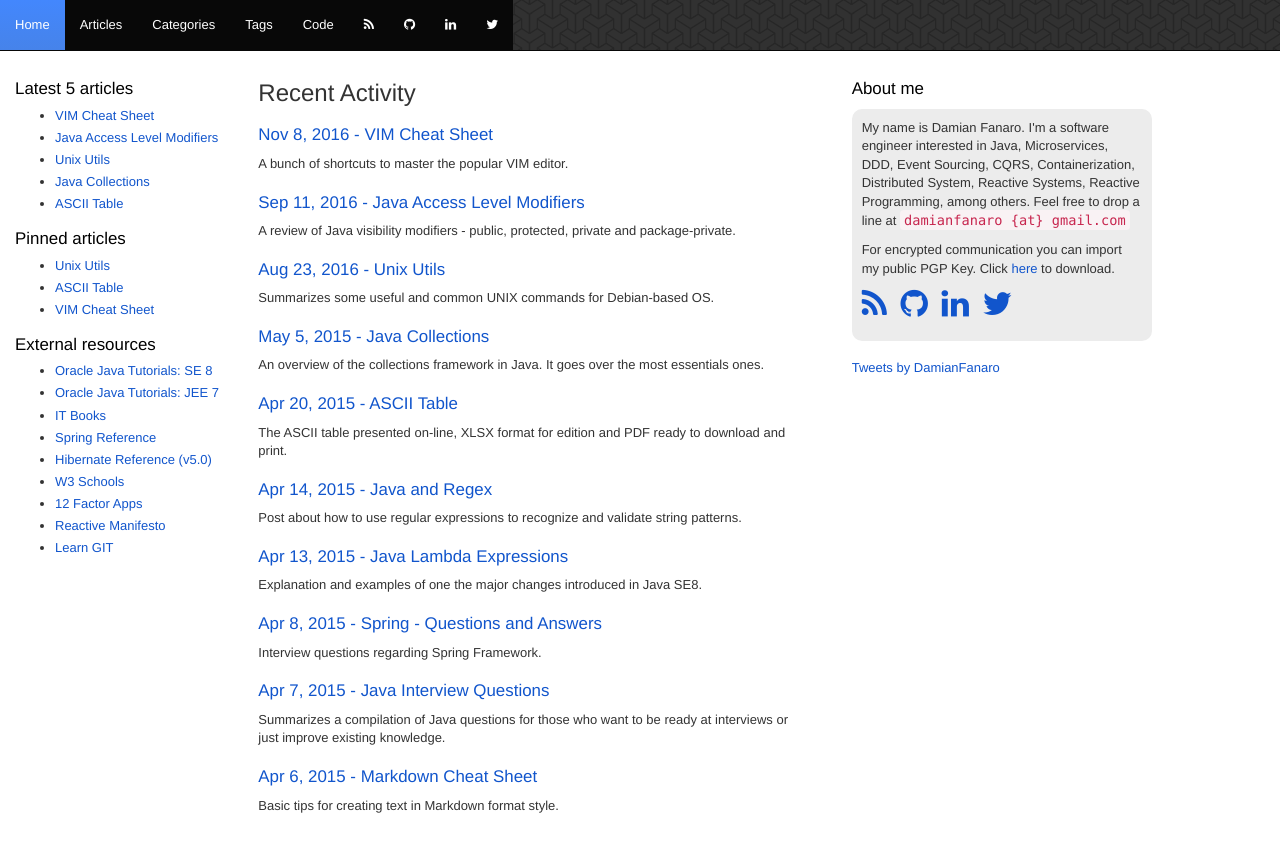
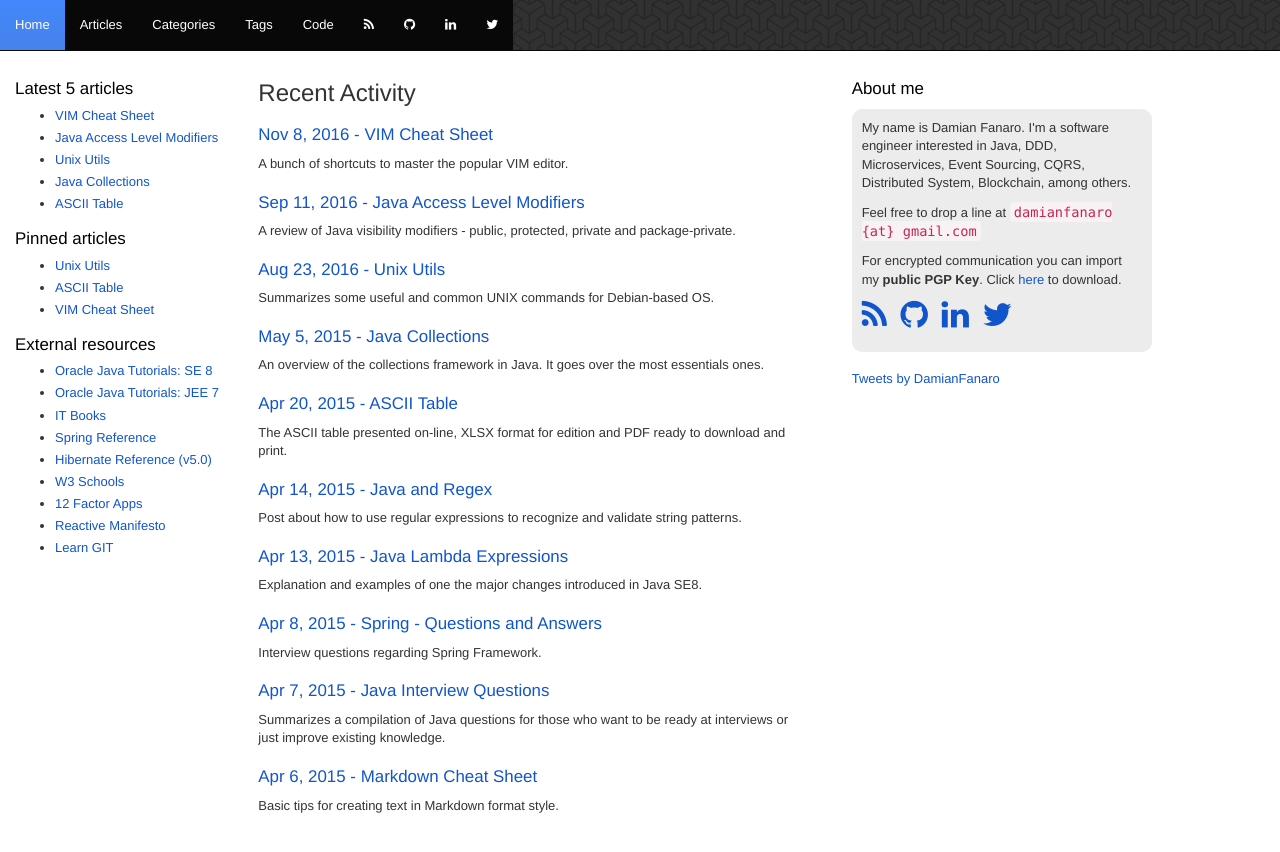
Before and after one commit to damianfanaro/damianfanaro.github.io, a Jekyll site: the page built from index.html, in a window 1280 px wide and 984 px high. Shown: the top 852 px of the window. Built offline with Jekyll 4.4.1, drawn with Linux system fonts in a browser that asks for light colours; nearby versions of some CDN libraries; the list of posts is cut into pages by our own code; comment, search, counter and statistics services are not loaded.

Commit message:
Update sidebar-right.html

```diff
--- a/_includes/sidebar-right.html
+++ b/_includes/sidebar-right.html
@@ -5,12 +5,14 @@
 		<div class="well2">
 		<p>
 		My name is Damian Fanaro.
-		I'm a software engineer interested in Java, Microservices, DDD, Event Sourcing, CQRS, Containerization, Distributed System, Reactive Systems, Reactive Programming, among others.
+		I'm a software engineer interested in Java, DDD, Microservices, Event Sourcing, CQRS, Distributed System, Blockchain, among others.
+		</p>
+		<p>
 		Feel free to drop a line at <code>damianfanaro {at} gmail.com</code>
 		</p>
 		<p>
-		For encrypted communication you can import my public PGP Key.
-			Click <a href="http://damianfanaro.github.io/DamianFanaroPGP.asc" target="blank">here</a> to download.
+		For encrypted communication you can import my <b>public PGP Key</b>.
+		Click <a href="http://damianfanaro.github.io/DamianFanaroPGP.asc" target="blank">here</a> to download.
 		</p>
 		<p>
 		<a href="{{ site.baseurl }}/feed.xml" target="blank"><i class="fa fa-rss" style="font-size: xx-large; padding-right: 10px;"></i></a>
```
